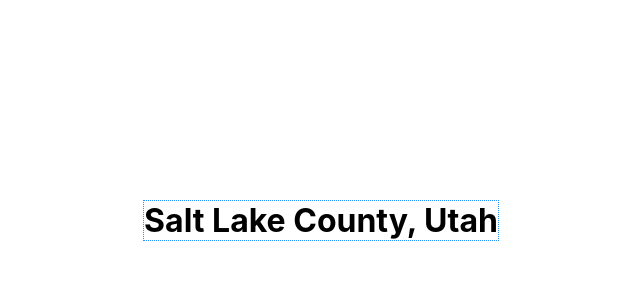
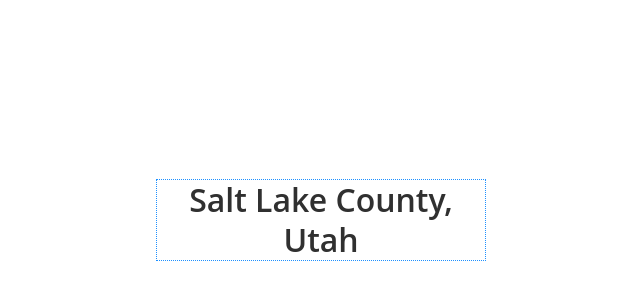
Before and after one commit to recondesigns/covid-watch-v2, a React (Create React App) app: page / in a window 1280 px wide. Shown: the part 180-480 px from the top of the page, without its empty margins (319-959 px from the left). Built offline with nearby package versions, Linux system fonts and the light colour scheme.

Commit message:
Updated LocationHeading.js
Added styling.

```diff
--- a/src/components/LocationHeading.js
+++ b/src/components/LocationHeading.js
@@ -2,6 +2,16 @@ import React from 'react'
 import styled from 'styled-components'
 
 const StyledH1 = styled.h1`
+    margin: 0px;
+    width: 328px;
+    height: 80px;
+    font-family: Open Sans;
+    font-style: normal;
+    font-weight: 600;
+    font-size: 32px;
+    line-height: 40px;
+    text-align: center;
+    color: #303030;
     border: 1px dotted dodgerblue;
 `
 
```
